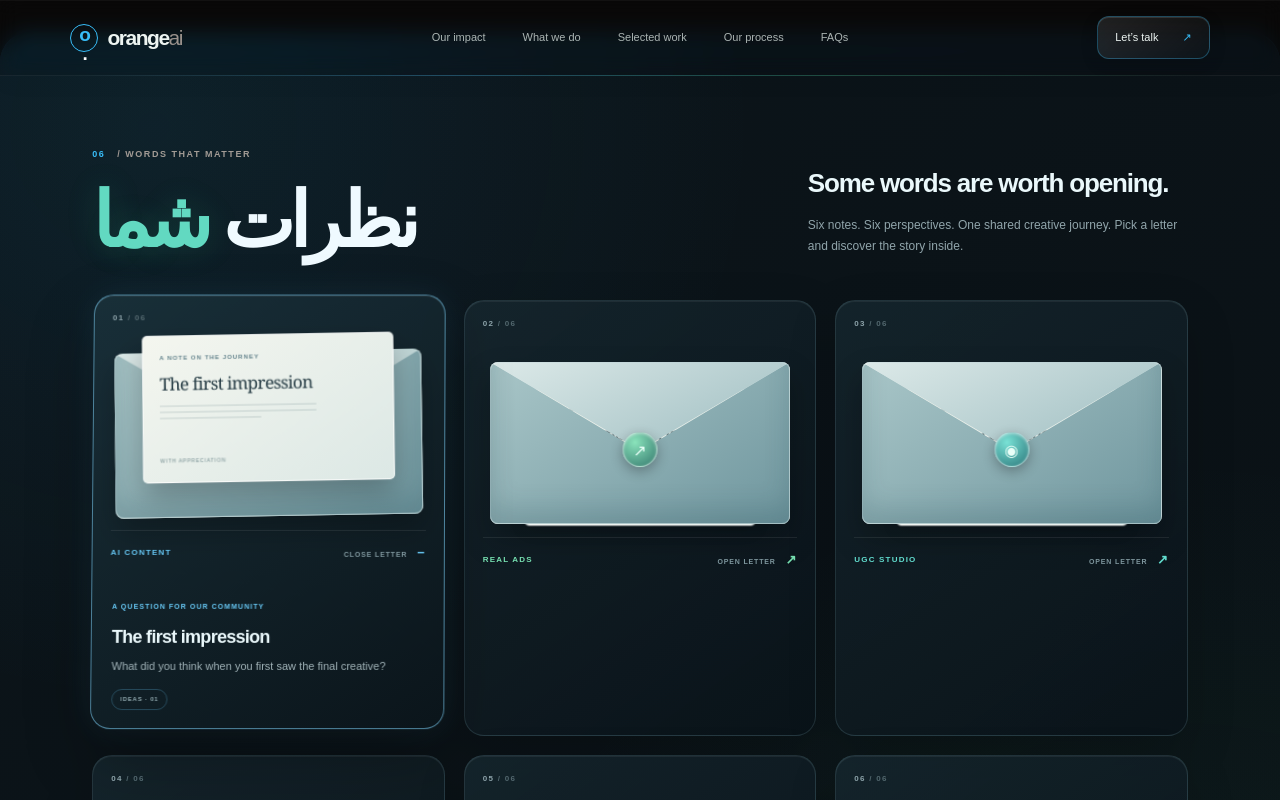
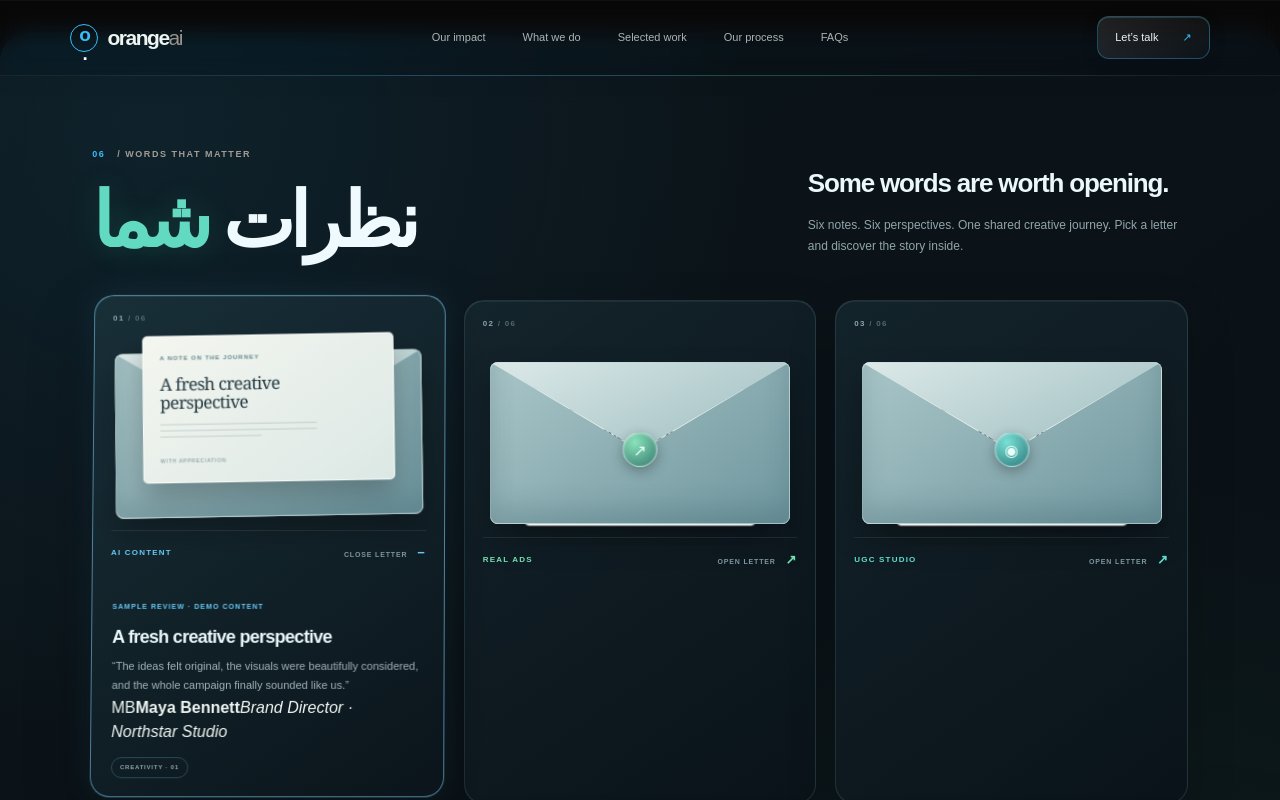
Before and after one commit to MohammadMatinMahdavi/orange, a Next.js app: page / in a window 1280 px wide. Both pictures are taken after a click on the button 268 px from the left and 6197 px from the top of the page. Shown: the part 5747-6547 px from the top of the page. Built offline with nearby package versions, Linux system fonts and the light colour scheme.

Commit message:
Add clearly labeled sample reviews to letter cards

```diff
--- a/components/sections/TestimonialSection.jsx
+++ b/components/sections/TestimonialSection.jsx
@@ -3,12 +3,12 @@
 import { useState } from "react";
 
 const letters = [
-  { number: "01", service: "AI CONTENT", title: "The first impression", prompt: "What did you think when you first saw the final creative?", accent: "blue", icon: "✳", stamp: "IDEAS" },
-  { number: "02", service: "REAL ADS", title: "Made to make an impact", prompt: "How did the creative fit your campaign and its goals?", accent: "green", icon: "↗", stamp: "IMPACT" },
-  { number: "03", service: "UGC STUDIO", title: "A human connection", prompt: "Did the content feel natural to your brand and audience?", accent: "teal", icon: "◉", stamp: "PEOPLE" },
-  { number: "04", service: "WEB DESIGN", title: "A better experience", prompt: "How did the new digital experience change the way you present your brand?", accent: "teal", icon: "⌘", stamp: "DIGITAL" },
-  { number: "05", service: "COLLABORATION", title: "Good work, together", prompt: "How was the communication, creative process and delivery?", accent: "blue", icon: "✳", stamp: "TOGETHER" },
-  { number: "06", service: "THE OUTCOME", title: "The part that matters", prompt: "What made the biggest difference to your project?", accent: "green", icon: "↗", stamp: "RESULTS" },
+  { number: "01", service: "AI CONTENT", title: "A fresh creative perspective", quote: "The ideas felt original, the visuals were beautifully considered, and the whole campaign finally sounded like us.", person: "Maya Bennett", role: "Brand Director · Northstar Studio", initials: "MB", accent: "blue", icon: "✳", stamp: "CREATIVITY" },
+  { number: "02", service: "REAL ADS", title: "Creative that gets noticed", quote: "The team found a clearer way to tell our story. The new ads gave our launch the confident look it needed.", person: "Ethan Cole", role: "Founder · Form & Field", initials: "EC", accent: "green", icon: "↗", stamp: "CAMPAIGNS" },
+  { number: "03", service: "UGC STUDIO", title: "It feels genuinely human", quote: "The content felt natural rather than over-produced. It brought a warmer, more personal voice to our brand.", person: "Sofia Rivera", role: "Marketing Lead · Sunday Supply", initials: "SR", accent: "teal", icon: "◉", stamp: "CONNECTION" },
+  { number: "04", service: "WEB DESIGN", title: "A more thoughtful experience", quote: "Every detail feels intentional. The new website makes it much easier for people to understand what we do.", person: "Oliver Hayes", role: "Co-founder · Atelier One", initials: "OH", accent: "teal", icon: "⌘", stamp: "EXPERIENCE" },
+  { number: "05", service: "COLLABORATION", title: "A genuinely good process", quote: "Communication was clear, feedback was welcomed, and each stage felt like a creative partnership.", person: "Amelia Brooks", role: "Creative Director · Common Ground", initials: "AB", accent: "blue", icon: "✳", stamp: "PARTNERSHIP" },
+  { number: "06", service: "THE OUTCOME", title: "The details made the difference", quote: "What stood out most was the care behind the work. The final result felt cohesive, polished, and unmistakably ours.", person: "Noah Williams", role: "Owner · The Good Habit", initials: "NW", accent: "green", icon: "↗", stamp: "RESULTS" },
 ];
 
 export default function TestimonialSection() {
@@ -60,9 +60,13 @@ export default function TestimonialSection() {
               </button>
               <div className="letter-reveal" aria-hidden={!isOpen}>
                 <div className="letter-reveal-inner">
-                  <span className="letter-reveal-label">A QUESTION FOR OUR COMMUNITY</span>
+                  <span className="letter-reveal-label">SAMPLE REVIEW · DEMO CONTENT</span>
                   <h3>{letter.title}</h3>
-                  <p>{letter.prompt}</p>
+                  <p className="letter-review-quote">“{letter.quote}”</p>
+                  <div className="letter-review-person">
+                    <span className="letter-review-avatar">{letter.initials}</span>
+                    <span className="letter-review-byline"><b>{letter.person}</b><i>{letter.role}</i></span>
+                  </div>
                   <span className="letter-reveal-stamp">{letter.stamp} · {letter.number}</span>
                 </div>
               </div>
@@ -71,7 +75,7 @@ export default function TestimonialSection() {
         })}
       </div>
       <p className="feedback-disclaimer">
-        These are invitation letters, not published testimonials. We only share genuine client feedback with permission.
+        Demo content for layout preview only. Names and reviews are fictional placeholders and must be replaced with approved client testimonials before publishing.
       </p>
     </section>
   );
```
